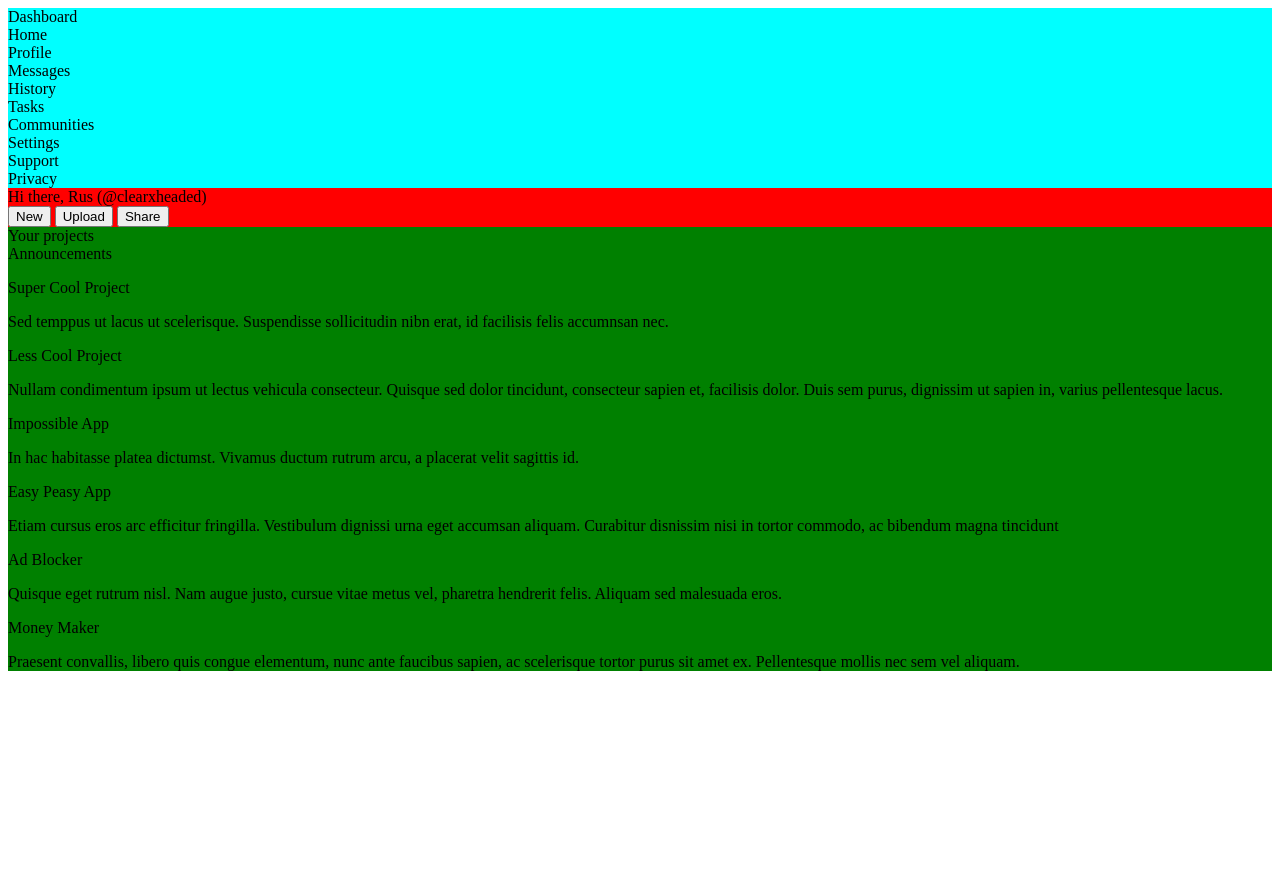
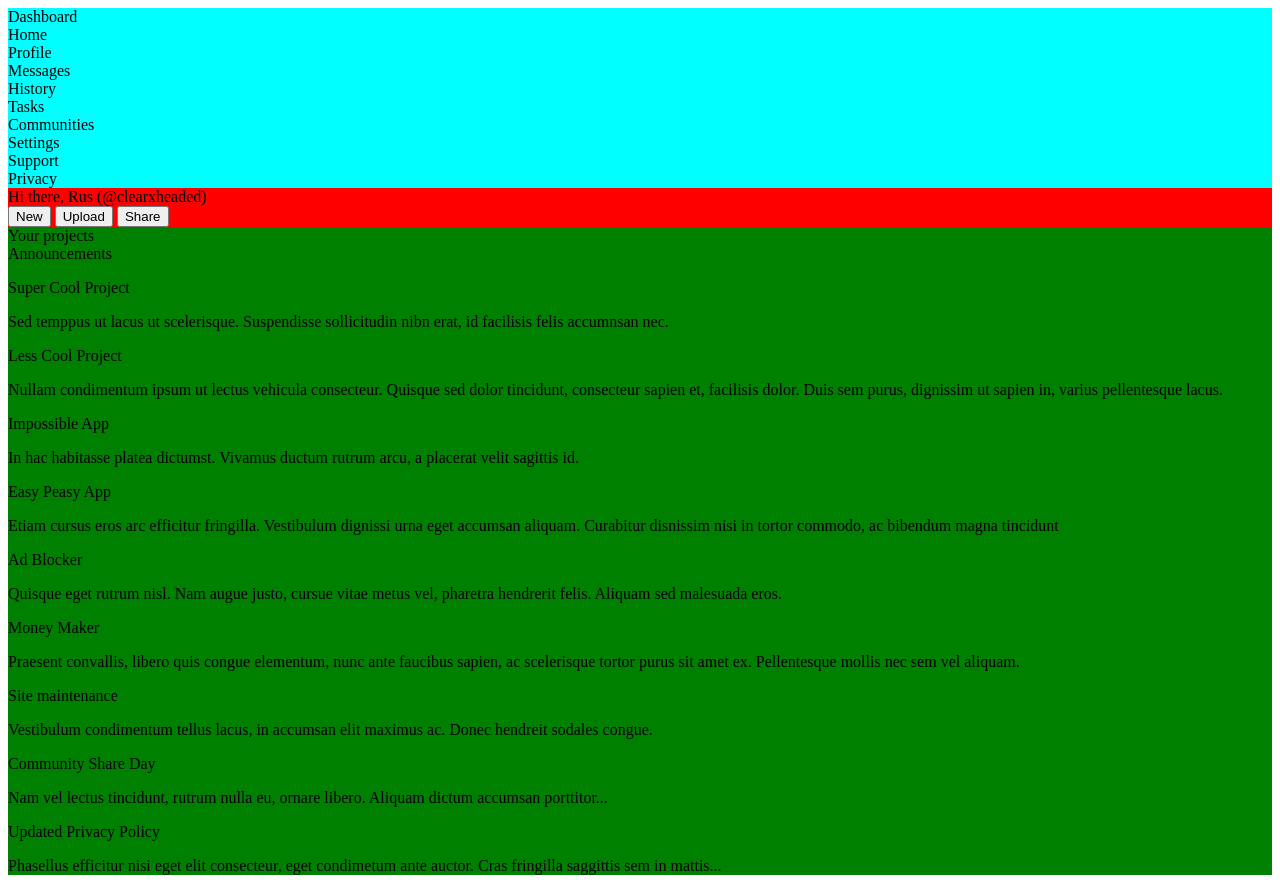
Before and after one commit to Clearxheaded/admin-dashboard, a plain HTML site: page index.html in a window 1280 px wide. Before the commit the page ends 800 px from the top, so only its background shows below. Drawn offline with Linux system fonts and the light colour scheme.

Commit message:
Create announcement area

```diff
--- a/index.html
+++ b/index.html
@@ -95,7 +95,23 @@
                     <p>Praesent convallis, libero quis congue elementum, nunc ante faucibus sapien, ac scelerisque
                         tortor purus sit amet ex. Pellentesque mollis nec sem vel aliquam.</p>
                 </div>
-
+            </div>
+            <div class="announcements-area">
+                <div class="card">
+                    <p class="title">Site maintenance</p>
+                    <p>Vestibulum condimentum tellus lacus, in accumsan elit maximus ac. Donec hendreit sodales congue.
+                    </p>
+                </div>
+                <div class="card">
+                    <p class="title">Community Share Day</p>
+                    <p>Nam vel lectus tincidunt, rutrum nulla eu, ornare libero. Aliquam dictum accumsan porttitor...
+                    </p>
+                </div>
+                <div class="card">
+                    <p class="title">Updated Privacy Policy</p>
+                    <p>Phasellus efficitur nisi eget elit consecteur, eget condimetum ante auctor. Cras fringilla
+                        saggittis sem in mattis...</p>
+                </div>
             </div>
         </div>
     </div>
```
